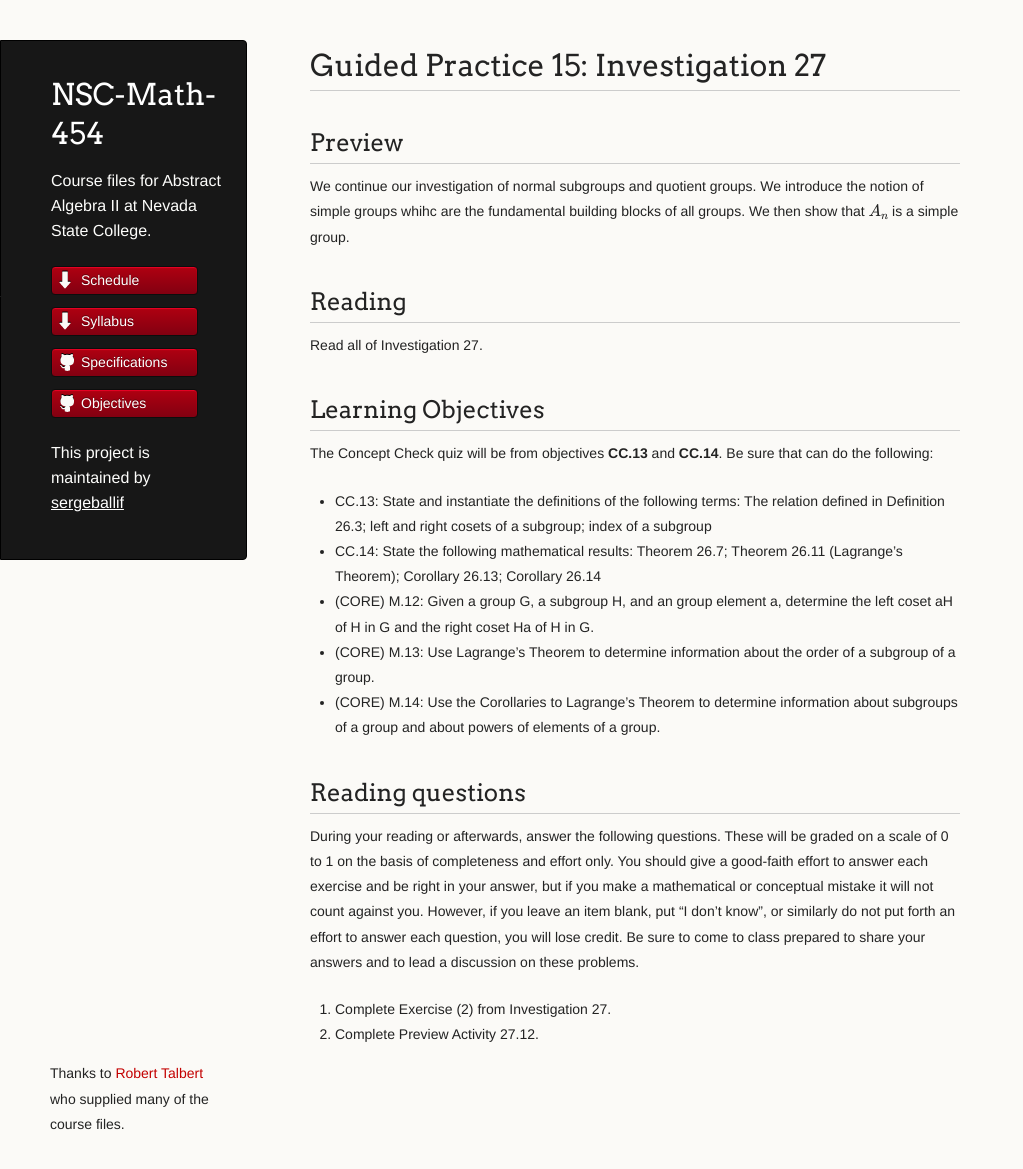
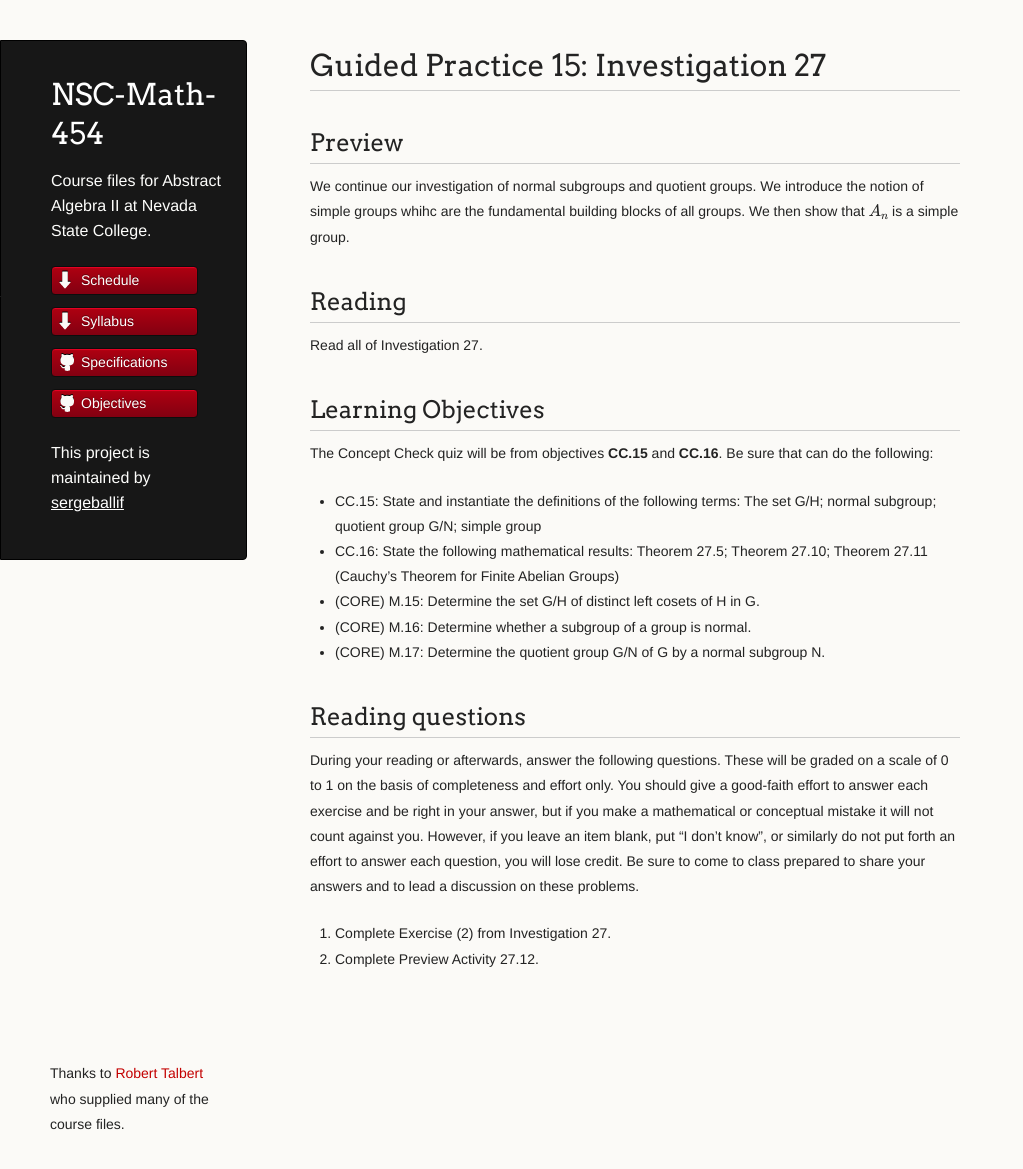
Before and after one commit to AaronWongNSC/MATH-454, a Jekyll site: the page built from GP15.md, in a window 1280 px wide and 1169 px high. Shown: the whole window, without its empty margins (0-1023 px from the left). Built offline with Jekyll 4.4.1, drawn with Linux system fonts in a browser that asks for light colours; formulas are drawn with MathJax 3.

Commit message:
Update GP15.md

```diff
--- a/GP15.md
+++ b/GP15.md
@@ -14,13 +14,13 @@ Read all of Investigation 27.
 
 ## Learning Objectives
 
-The Concept Check quiz will be from objectives  __CC.13__ and __CC.14__. Be sure that can do the following:
+The Concept Check quiz will be from objectives  __CC.15__ and __CC.16__. Be sure that can do the following:
 
-+ CC.13: State and instantiate the definitions of the following terms: The relation defined in Definition 26.3; left and right cosets of a subgroup; index of a subgroup
-+ CC.14: State the following mathematical results: Theorem 26.7; Theorem 26.11 (Lagrange's Theorem); Corollary 26.13; Corollary 26.14
-+ (CORE) M.12: Given a group G, a subgroup H, and an group element a, determine the left coset aH of H in G and the right coset Ha of H in G.
-+ (CORE) M.13: Use Lagrange's Theorem to determine information about the order of a subgroup of a group.
-+ (CORE) M.14: Use the Corollaries to Lagrange's Theorem to determine information about subgroups of a group and about powers of elements of a group.
++ CC.15: State and instantiate the definitions of the following terms: The set G/H; normal subgroup; quotient group G/N; simple group
++ CC.16: State the following mathematical results: Theorem 27.5; Theorem 27.10; Theorem 27.11 (Cauchy's Theorem for Finite Abelian Groups)
++ (CORE) M.15: Determine the set G/H of distinct left cosets of H in G.
++ (CORE) M.16: Determine whether a subgroup of a group is normal.
++ (CORE) M.17: Determine the quotient group G/N of G by a normal subgroup N.
 
 
 ## Reading questions
```
